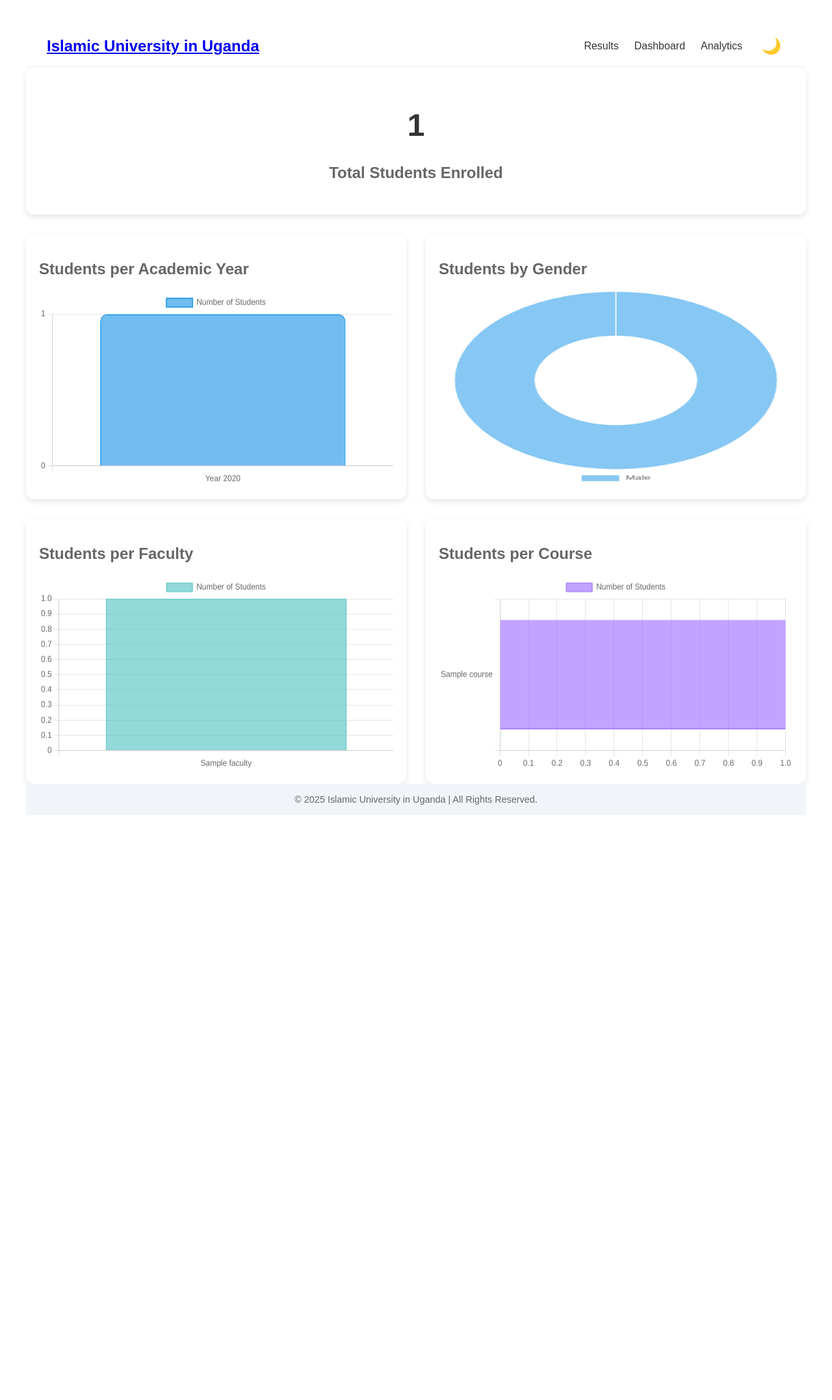
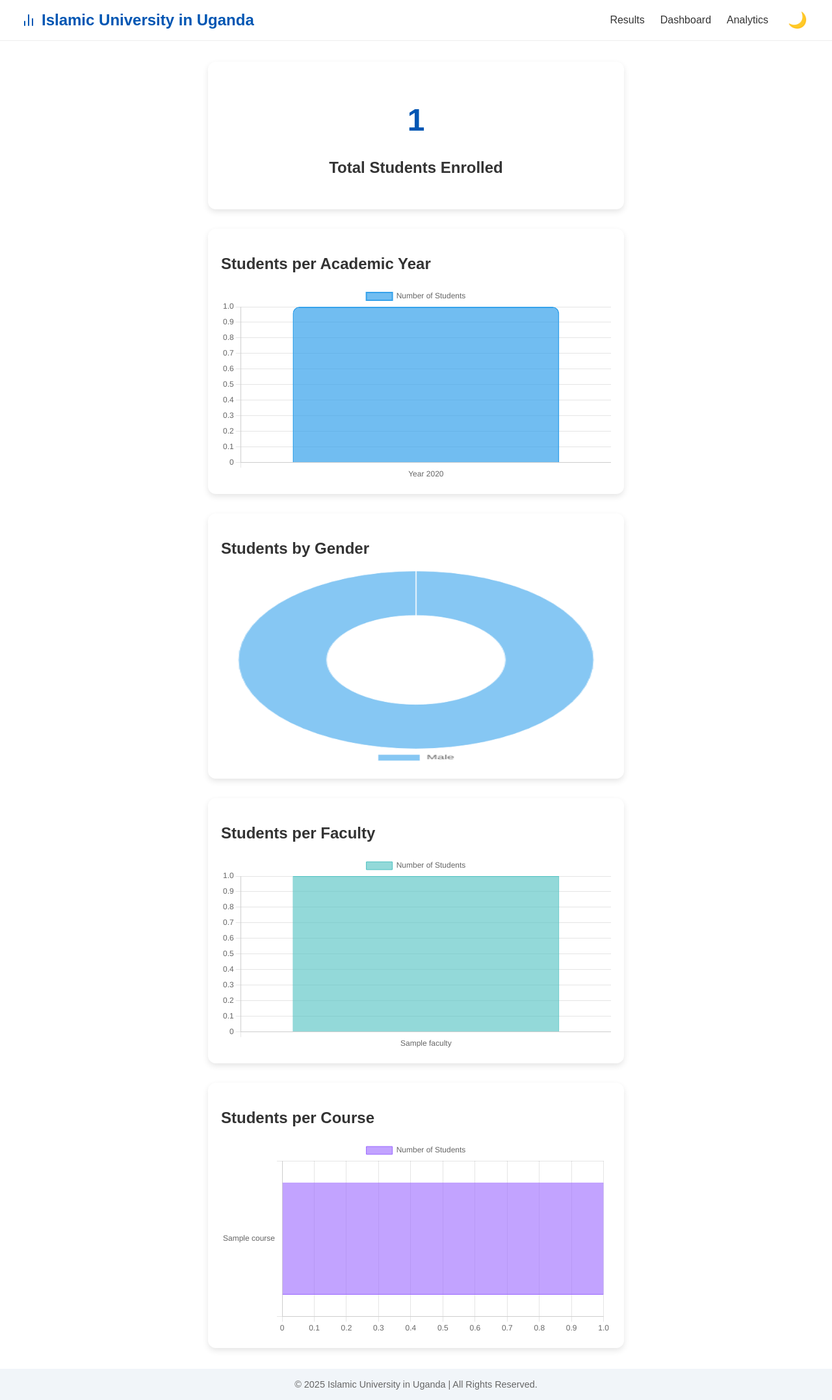
Before and after one commit to Learnli23/Aisha, a Django app: page /dashboard/ in a window 1280 px wide. Shown: the whole page at 65% size. Before the commit the page ends 1254 px from the top, so only its background shows below. Run offline with Django 5.2, Linux system fonts and the light colour scheme; a user stored in the database is signed in; tables that the repository leaves empty hold one stand-in row (values such as "Sample post").

Commit message:
Update dashboard.html

```diff
--- a/app/templates/dashboard.html
+++ b/app/templates/dashboard.html
@@ -1,49 +1,11 @@
  <!DOCTYPE html>
-<html lang="en">
+<html lang="en" data-theme="light">
 <head>
   <meta charset="UTF-8">
   <title>Student Dashboard</title>
   <script src="https://cdn.jsdelivr.net/npm/chart.js"></script>
+  <script src="https://unpkg.com/feather-icons"></script>
   <style>
-        body {
-            font-family: Arial, sans-serif;
-            padding: 40px;
-            background: #f8f9fa;
-        }
-        .card {
-            background: white;
-            padding: 30px;
-            margin-bottom: 30px;
-            border-radius: 12px;
-            box-shadow: 0px 4px 10px rgba(0,0,0,0.1);
-            text-align: center;
-        }
-        h1 {
-            font-size: 48px;
-            color: #333;
-        }
-        h2 {
-            font-size: 24px;
-            margin-top: 20px;
-            color: #666;
-        }
-        .charts-grid {
-            display: grid;
-            grid-template-columns: repeat(auto-fit, minmax(400px, 1fr));
-            gap: 30px;
-        }
-        .chart-card {
-            background: white;
-            padding: 20px;
-            border-radius: 12px;
-            box-shadow: 0px 4px 10px rgba(0,0,0,0.1);
-        }
-        canvas {
-            width: 100% !important;
-            height: 300px !important;
-        }
-
-
     :root {
       --primary-color: #0056b3;
       --text-color: #333;
@@ -59,13 +21,13 @@
 
     body {
       margin: 0;
-      display: flex;
-      flex-direction: column;
-      min-height: 100vh;
       font-family: 'Poppins', sans-serif;
       background: var(--background-light);
       color: var(--text-color);
       transition: background 0.3s, color 0.3s;
+      display: flex;
+      flex-direction: column;
+      min-height: 100vh;
     }
 
     header {
@@ -86,7 +48,8 @@
       background: rgba(17, 24, 39, 0.8);
     }
 
-    .logo {
+    .logo a {
+      text-decoration: none;
       font-size: 1.5rem;
       font-weight: 700;
       color: var(--primary-color);
@@ -113,6 +76,8 @@
     }
 
     .toggle-theme {
+      background: none;
+      border: none;
       cursor: pointer;
       font-size: 1.5rem;
       color: var(--primary-color);
@@ -120,9 +85,58 @@
 
     main {
       flex: 1;
+      padding: 2rem;
+      max-width: 1200px;
+      margin: auto;
     }
 
+    .card {
+      background: white;
+      padding: 30px;
+      margin-bottom: 30px;
+      border-radius: 12px;
+      box-shadow: 0px 4px 10px rgba(0,0,0,0.1);
+      text-align: center;
+      transition: background 0.3s;
+    }
 
+    [data-theme="dark"] .card {
+      background: #1f2937;
+    }
+
+    h1 {
+      font-size: 48px;
+      color: var(--primary-color);
+    }
+
+    h2 {
+      font-size: 24px;
+      margin-top: 20px;
+      color: var(--text-color);
+    }
+
+    .charts-grid {
+      display: grid;
+      grid-template-columns: repeat(auto-fit, minmax(400px, 1fr));
+      gap: 30px;
+    }
+
+    .chart-card {
+      background: white;
+      padding: 20px;
+      border-radius: 12px;
+      box-shadow: 0px 4px 10px rgba(0,0,0,0.1);
+      transition: background 0.3s;
+    }
+
+    [data-theme="dark"] .chart-card {
+      background: #1f2937;
+    }
+
+    canvas {
+      width: 100% !important;
+      height: 300px !important;
+    }
 
     footer {
       background: #f1f5f9;
@@ -136,29 +150,10 @@
       background: #1f2937;
       color: #ccc;
     }
+  </style>
+</head>
 
-    @media (min-width: 768px) {
-      .features-grid {
-        grid-template-columns: repeat(2, 1fr);
-      }
-      .hero {
-        flex-direction: row;
-        justify-content: center;
-        align-items: center;
-      }
-
-      button.toggle-theme {
-        background: none;
-        border: none;
-        cursor: pointer;
-        font-size: 1.5rem;
-      }
-    }
-
-    </style>
-
-
-</head>
+<body>
 <header>
   <div class="logo">
     <a href="{% url 'home' %}">
@@ -172,8 +167,8 @@
     <button class="toggle-theme" id="themeToggle">🌙</button>
   </nav>
 </header>
-<body>
 
+<main>
   <div class="card">
     <h1>{{ total_students }}</h1>
     <h2>Total Students Enrolled</h2>
@@ -181,71 +176,56 @@
 
   <div class="charts-grid">
 
-        <!-- Students per Year -->
     <div class="chart-card">
       <h2>Students per Academic Year</h2>
       <canvas id="studentsYearChart"></canvas>
     </div>
 
-        <!-- Students by Gender -->
     <div class="chart-card">
       <h2>Students by Gender</h2>
       <canvas id="genderChart"></canvas>
     </div>
 
-        <!-- Students per Faculty -->
     <div class="chart-card">
       <h2>Students per Faculty</h2>
       <canvas id="facultyChart"></canvas>
     </div>
 
-        <!-- Students per Course -->
     <div class="chart-card">
       <h2>Students per Course</h2>
       <canvas id="courseChart"></canvas>
     </div>
 
   </div>
+</main>
+
 <footer>
   &copy; 2025 Islamic University in Uganda | All Rights Reserved.
 </footer>
 
 <script>
-  // Theme toggle
+  // Feather icons init
+  feather.replace();
+
+  // Theme toggle logic
   const toggleBtn = document.getElementById('themeToggle');
   toggleBtn.addEventListener('click', () => {
     const html = document.documentElement;
-    if (html.getAttribute('data-theme') === 'light') {
-      html.setAttribute('data-theme', 'dark');
-      toggleBtn.textContent = '☀️';
-    } else {
-      html.setAttribute('data-theme', 'light');
-      toggleBtn.textContent = '🌙';
-    }
+    const isDark = html.getAttribute('data-theme') === 'dark';
+    html.setAttribute('data-theme', isDark ? 'light' : 'dark');
+    toggleBtn.textContent = isDark ? '🌙' : '☀️';
   });
+</script>
 
-  // Feather icons replace
-  feather.replace();
-
-</script>
 <script>
-        // Students per Year Chart
-        const studentsYearCtx = document.getElementById('studentsYearChart').getContext('2d');
-        new Chart(studentsYearCtx, {
+  // Students per Year
+  new Chart(document.getElementById('studentsYearChart'), {
     type: 'bar',
     data: {
-                labels: [
-                    {% for entry in students_per_year %}
-                        'Year {{ entry.academic_year }}',
-                    {% endfor %}
-                ],
+      labels: [{% for entry in students_per_year %}'Year {{ entry.academic_year }}',{% endfor %}],
       datasets: [{
         label: 'Number of Students',
-                    data: [
-                        {% for entry in students_per_year %}
-                            {{ entry.count }},
-                        {% endfor %}
-                    ],
+        data: [{% for entry in students_per_year %}{{ entry.count }},{% endfor %}],
         backgroundColor: 'rgba(54, 162, 235, 0.7)',
         borderColor: 'rgba(54, 162, 235, 1)',
         borderWidth: 2,
@@ -255,19 +235,13 @@
     options: {
       responsive: true,
       scales: {
-                    y: {
-                        beginAtZero: true,
-                        ticks: {
-                            stepSize: 1
-                        }
-                    }
+        y: { beginAtZero: true }
       }
     }
   });
 
-        // Students by Gender Chart
-        const genderCtx = document.getElementById('genderChart').getContext('2d');
-        new Chart(genderCtx, {
+  // Students by Gender
+  new Chart(document.getElementById('genderChart'), {
     type: 'doughnut',
     data: {
       labels: {{ genders|safe }},
@@ -283,17 +257,12 @@
     },
     options: {
       responsive: true,
-                plugins: {
-                    legend: {
-                        position: 'bottom',
-                    },
-                }
+      plugins: { legend: { position: 'bottom' } }
     }
   });
 
-        // Students per Faculty Chart
-        const facultyCtx = document.getElementById('facultyChart').getContext('2d');
-        new Chart(facultyCtx, {
+  // Students per Faculty
+  new Chart(document.getElementById('facultyChart'), {
     type: 'bar',
     data: {
       labels: {{ faculties|safe }},
@@ -308,16 +277,13 @@
     options: {
       responsive: true,
       scales: {
-                    y: {
-                        beginAtZero: true
-                    }
+        y: { beginAtZero: true }
       }
     }
   });
 
-        // Students per Course Chart
-        const courseCtx = document.getElementById('courseChart').getContext('2d');
-        new Chart(courseCtx, {
+  // Students per Course
+  new Chart(document.getElementById('courseChart'), {
     type: 'bar',
     data: {
       labels: {{ courses|safe }},
@@ -331,11 +297,9 @@
     },
     options: {
       responsive: true,
-                indexAxis: 'y', // horizontal
+      indexAxis: 'y',
       scales: {
-                    x: {
-                        beginAtZero: true
-                    }
+        x: { beginAtZero: true }
       }
     }
   });
```
Lines whose indentation alone changed are shown as unchanged.
